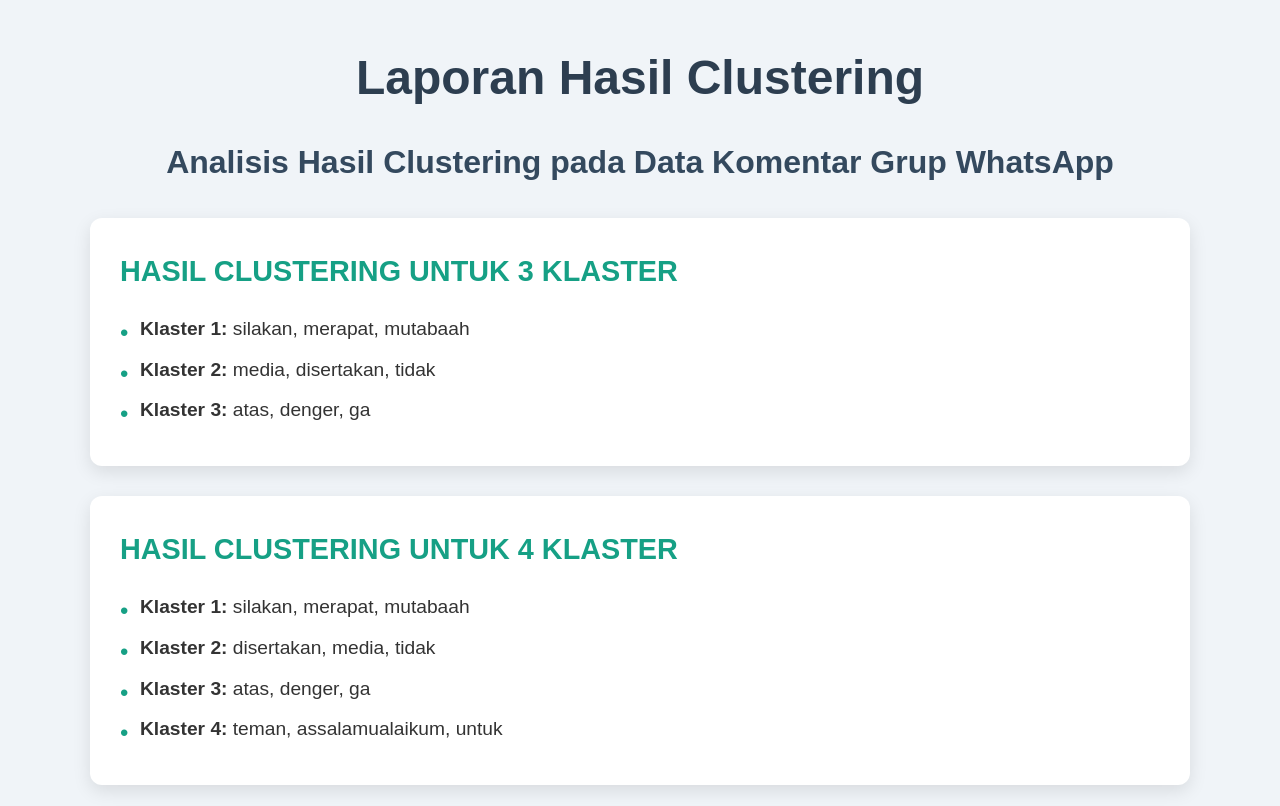
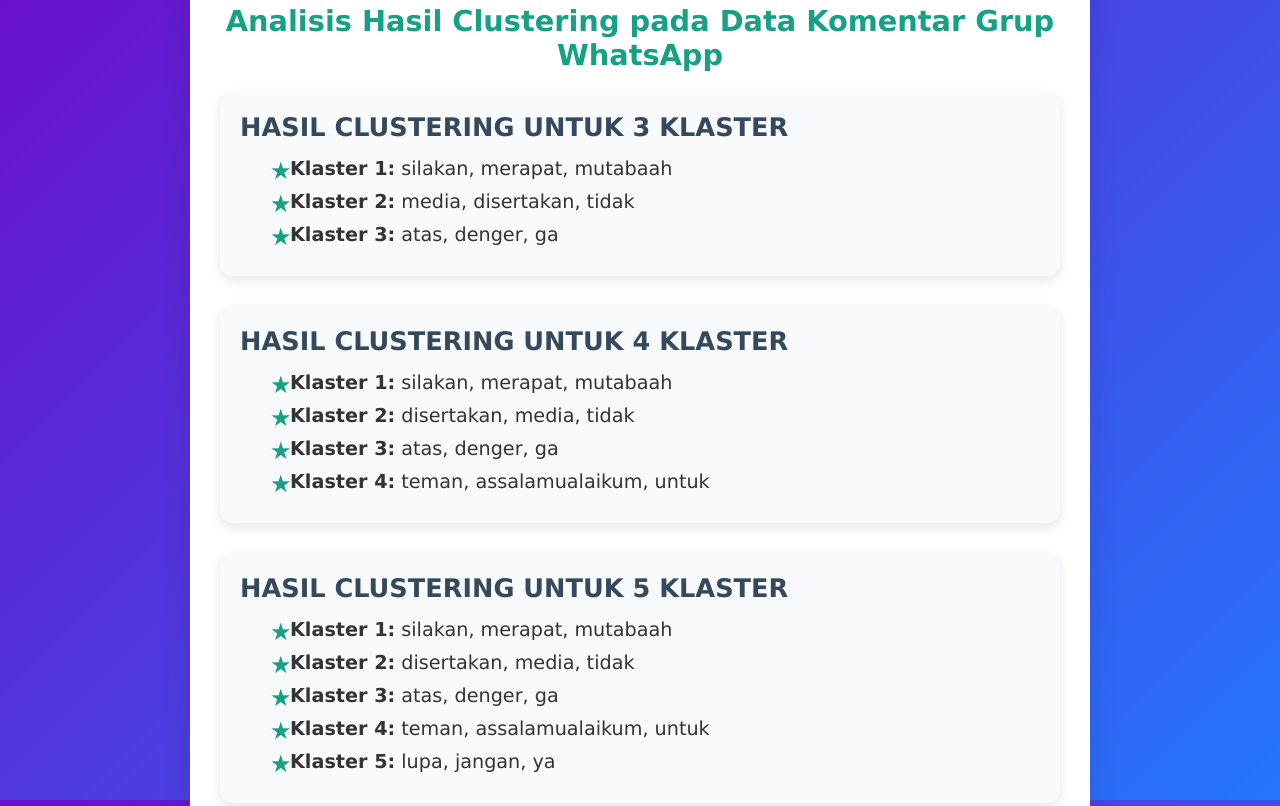
Before and after one commit to ums-l200220201/ums-l200220201.github.io, a plain HTML site: page laporan.html in a window 1280 px wide. Shown: the top 806 px of the page. Drawn offline with Linux system fonts and the light colour scheme.

Commit message:
Update laporan.html

```diff
--- a/laporan.html
+++ b/laporan.html
@@ -12,70 +12,77 @@
         }
 
         body {
-            font-family: 'Arial', sans-serif;
-            background: #f0f4f8;
+            font-family: 'Verdana', sans-serif;
+            background: linear-gradient(135deg, #6a11cb 0%, #2575fc 100%);
             color: #333;
-            line-height: 1.6;
             padding: 40px;
+            display: flex;
+            justify-content: center;
+            align-items: center;
+            height: 100vh;
+        }
+
+        .container {
+            background-color: #ffffff;
+            border-radius: 20px;
+            box-shadow: 0 10px 30px rgba(0, 0, 0, 0.1);
+            padding: 30px;
+            width: 80%;
+            max-width: 900px;
         }
 
         h1 {
-            font-size: 3rem;
-            font-weight: 700;
-            color: #2d3e50;
+            font-size: 2.5rem;
+            font-weight: 600;
+            color: #2c3e50;
+            text-align: center;
             margin-bottom: 20px;
-            text-align: center;
         }
 
         h2 {
-            font-size: 2rem;
-            color: #34495e;
+            font-size: 1.8rem;
+            color: #16a085;
             text-align: center;
-            margin-bottom: 30px;
-        }
-
-        .container {
-            max-width: 1100px;
-            margin: 0 auto;
+            margin-bottom: 20px;
         }
 
         .cluster {
-            background: #fff;
+            background: #f9fafb;
             border-radius: 12px;
-            padding: 30px;
+            padding: 20px;
             margin-bottom: 30px;
-            box-shadow: 0 6px 18px rgba(0, 0, 0, 0.1);
-            transition: transform 0.3s ease, box-shadow 0.3s ease;
+            box-shadow: 0 4px 12px rgba(0, 0, 0, 0.1);
+            transition: all 0.3s ease-in-out;
         }
 
         .cluster:hover {
-            transform: translateY(-10px);
-            box-shadow: 0 12px 24px rgba(0, 0, 0, 0.1);
+            transform: scale(1.02);
+            box-shadow: 0 10px 20px rgba(0, 0, 0, 0.15);
         }
 
         .cluster h3 {
-            font-size: 1.8rem;
-            color: #16a085;
-            margin-bottom: 20px;
+            font-size: 1.6rem;
+            color: #34495e;
+            margin-bottom: 15px;
             text-transform: uppercase;
         }
 
         .cluster ul {
             list-style-type: none;
-            padding-left: 0;
+            padding-left: 20px;
         }
 
         .cluster li {
             font-size: 1.2rem;
             margin-bottom: 10px;
-            padding-left: 20px;
             position: relative;
+            padding-left: 30px;
         }
 
         .cluster li::before {
-            content: "•";
+            content: "★";
             position: absolute;
-            left: 0;
+            left: 10px;
             color: #16a085;
             font-size: 1.5rem;
         }
@@ -83,7 +90,7 @@
         footer {
             text-align: center;
             margin-top: 40px;
-            font-size: 1rem;
+            font-size: 1.1rem;
             color: #7f8c8d;
         }
 
@@ -96,15 +103,13 @@
         footer a:hover {
             text-decoration: underline;
         }
+
     </style>
 </head>
 <body>
 
-    <header>
+    <div class="container">
         <h1>Laporan Hasil Clustering</h1>
-    </header>
-
-    <main class="container">
         <h2>Analisis Hasil Clustering pada Data Komentar Grup WhatsApp</h2>
 
         <div class="cluster">
@@ -140,7 +145,7 @@
         <footer>
             <p>Terima kasih telah membaca laporan ini. <a href="#">Kembali ke atas</a></p>
         </footer>
-    </main>
+    </div>
 
 </body>
 </html>
```
